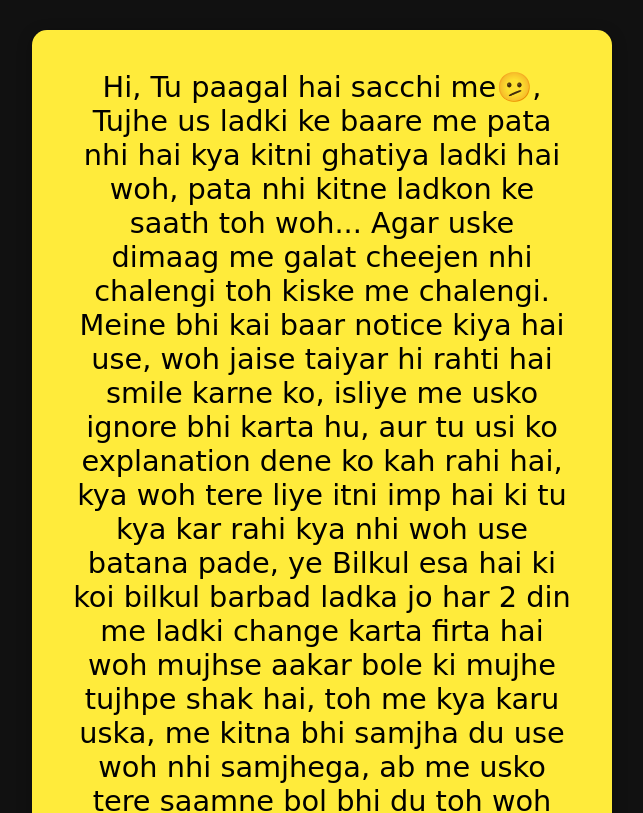
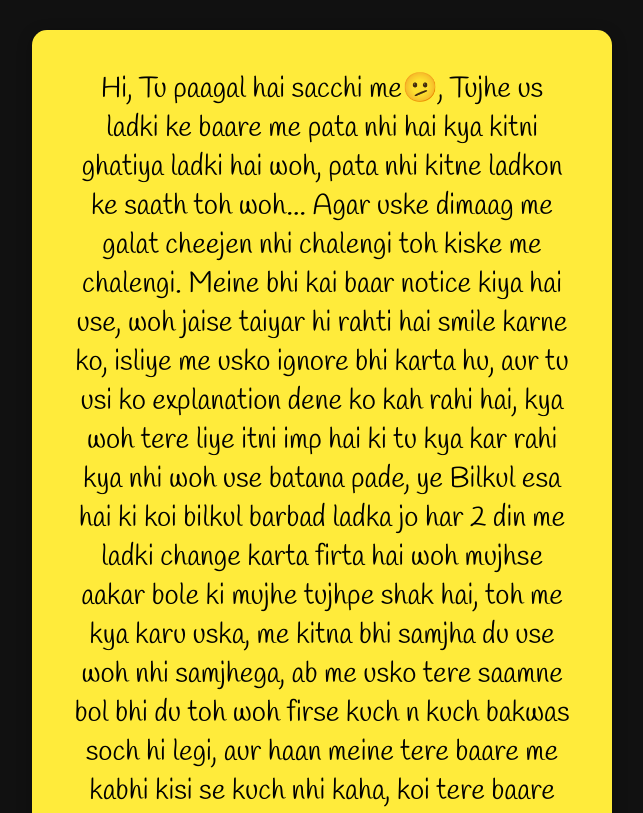
Before and after one commit to Agyat17/a, a plain HTML site: page index.html in a window 1280 px wide. Shown: the top 813 px of the page, without its empty margins (318-961 px from the left). Drawn offline with Linux system fonts and the light colour scheme.

Commit message:
Update index.html

```diff
--- a/index.html
+++ b/index.html
@@ -6,7 +6,7 @@
 <title>...</title>
 
 <!-- Google Fonts for Handwriting Style -->
-<link href="https://fonts.googleapis.com/css2?family=Dancing+Script&family=Pacifico&display=swap" rel="stylesheet">
+<link href="https://fonts.googleapis.com/css2?family=Handlee&display=swap" rel="stylesheet">
 
   <!-- Link to External CSS -->
 <link rel="stylesheet" href="style.css">
```
